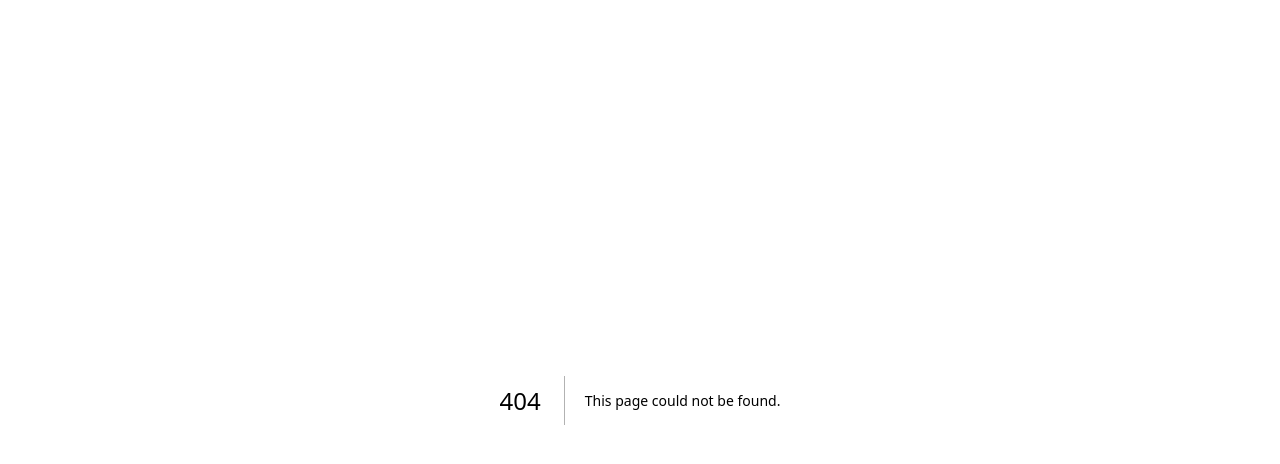
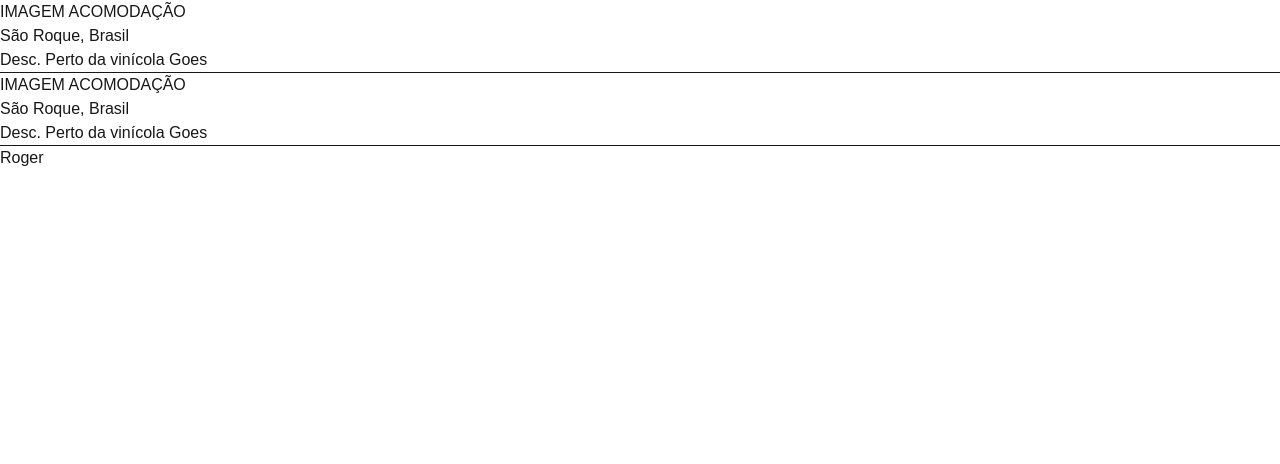
Before and after one commit to rogin2005/CursoJS, a Next.js app in the folder CursoJS/Fs_udemy/react-next-aula/react-fundamentos/: page /principal in a window 1280 px wide. Before the commit this address had no page. Shown: the top 464 px of the page. Built offline with nearby package versions, Linux system fonts and the light colour scheme.

Commit message:
criando componentes react na prática

```diff
--- a/CursoJS/Fs_udemy/react-next-aula/react-fundamentos/src/app/marketing/page.tsx
+++ /dev/null
@@ -1,3 +0,0 @@
-export default function Marketing() {
-    return <h1>Página de Marketing</h1>
-}
--- /dev/null
+++ b/CursoJS/Fs_udemy/react-next-aula/react-fundamentos/src/app/principal/page.tsx
@@ -0,0 +1,22 @@
+function Acomodacao() {
+    return (
+        <div>
+            <span>IMAGEM ACOMODAÇÃO</span>
+            <h1>São Roque, Brasil</h1>
+            <p>Desc. Perto da vinícola Goes</p>
+        </div>
+    )
+}
+
+export default function Page() {
+    const nome = 'Roger'
+    return (
+        <div>
+            {Acomodacao()}
+            <hr />
+            {Acomodacao()}
+            <hr />
+            {nome}
+        </div>
+    )
+}
--- a/CursoJS/Fs_udemy/react-next-aula/react-fundamentos/src/pages/pedidos.tsx
+++ /dev/null
@@ -1,3 +0,0 @@
-export default function Pedido() {
-    return <h1>Página de pedidos</h1>
-}
--- a/CursoJS/Fs_udemy/react-next-aula/react-fundamentos/src/pages/perfil.tsx
+++ /dev/null
@@ -1,3 +0,0 @@
-export default function Pedido() {
-    return <h1>Página de perfil</h1>
-}
```
